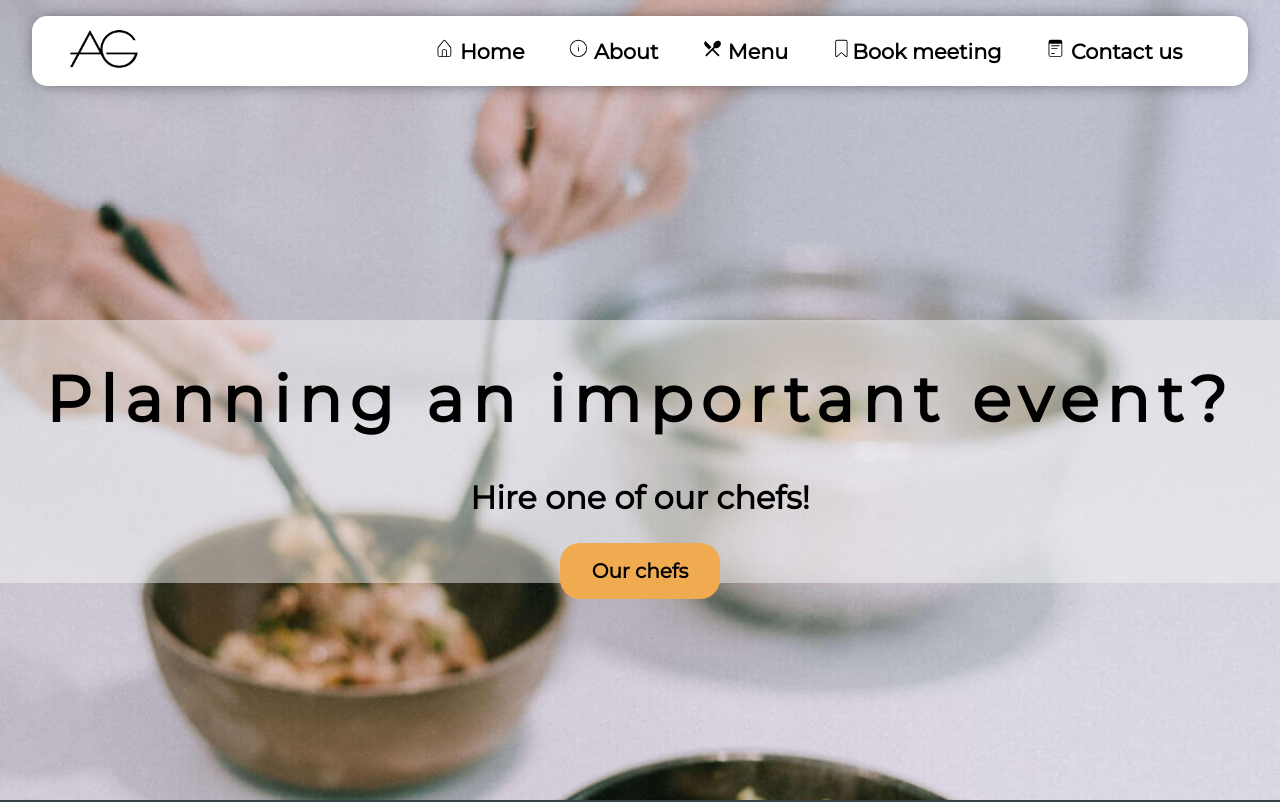
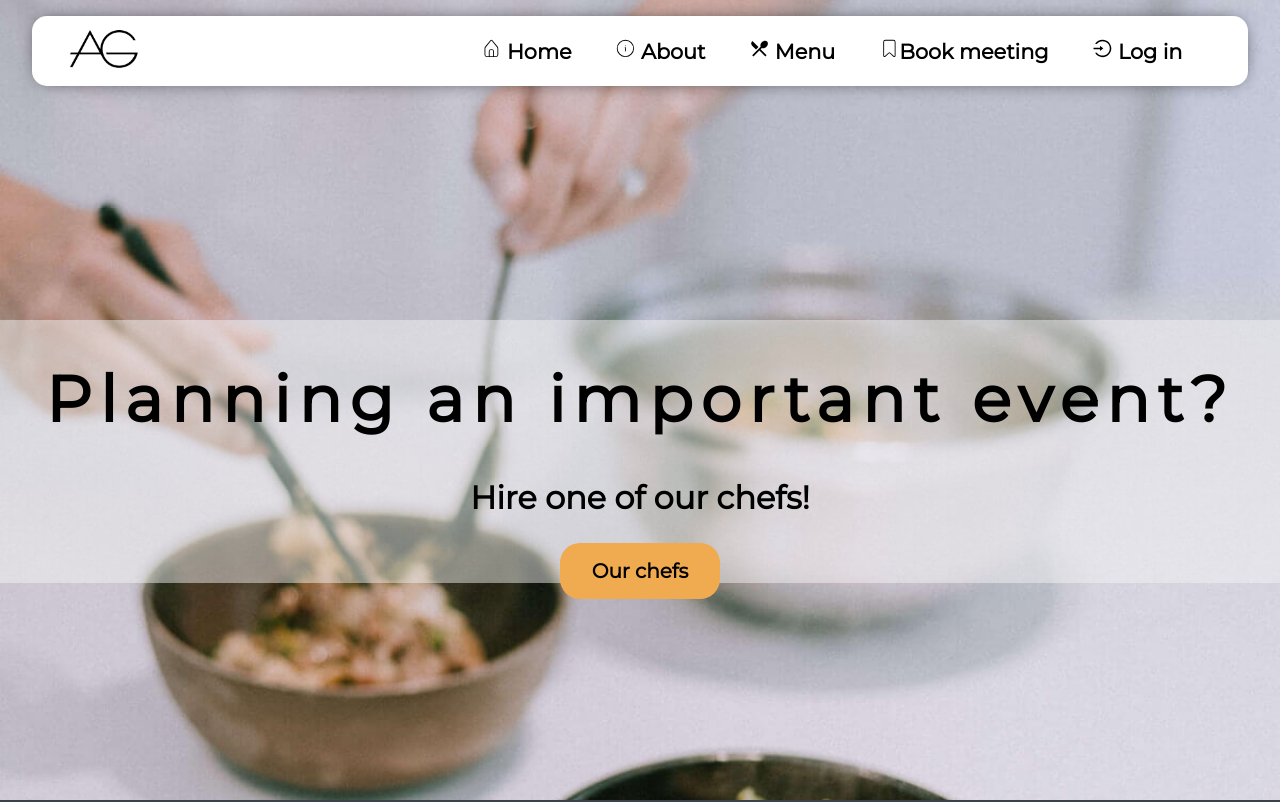
Before and after one commit to AdriandGrigore/HireChef-Website, a React (Create React App) app: page / in a window 1280 px wide. Shown: the top 802 px of the page. Built offline with nearby package versions, Linux system fonts and the light colour scheme.

Commit message:
login button added

```diff
--- a/src/components/Navbar/Navbar.js
+++ b/src/components/Navbar/Navbar.js
@@ -1,9 +1,9 @@
 import React, {useEffect, useState} from 'react'
 import "../Navbar/Navbar.css"
 import logo from "../../assets/logo.png"
-import {CiHome,CiCircleInfo,CiMemoPad,CiBookmark} from "react-icons/ci"
+import {CiHome,CiCircleInfo,CiBookmark} from "react-icons/ci"
 import {RxHamburgerMenu} from "react-icons/rx"
-import {AiOutlineClose} from "react-icons/ai"
+import {AiOutlineClose,AiOutlineLogin} from "react-icons/ai"
 import {MdOutlineRestaurantMenu} from "react-icons/md"
 import { NavHashLink as Link } from 'react-router-hash-link'
 
@@ -46,7 +46,7 @@ function Navbar() {
           <Link onClick={()=>setClicked(false)} to="/booking#"><CiBookmark/>Book meeting</Link>
         </li>
         <li>
-          <Link onClick={()=>setClicked(false)} to="#footer"><CiMemoPad/> Contact us</Link>
+          <Link onClick={()=>setClicked(false)} to="#footer"><AiOutlineLogin/> Log in </Link>
         </li>
       </ul>
     </nav>
```
